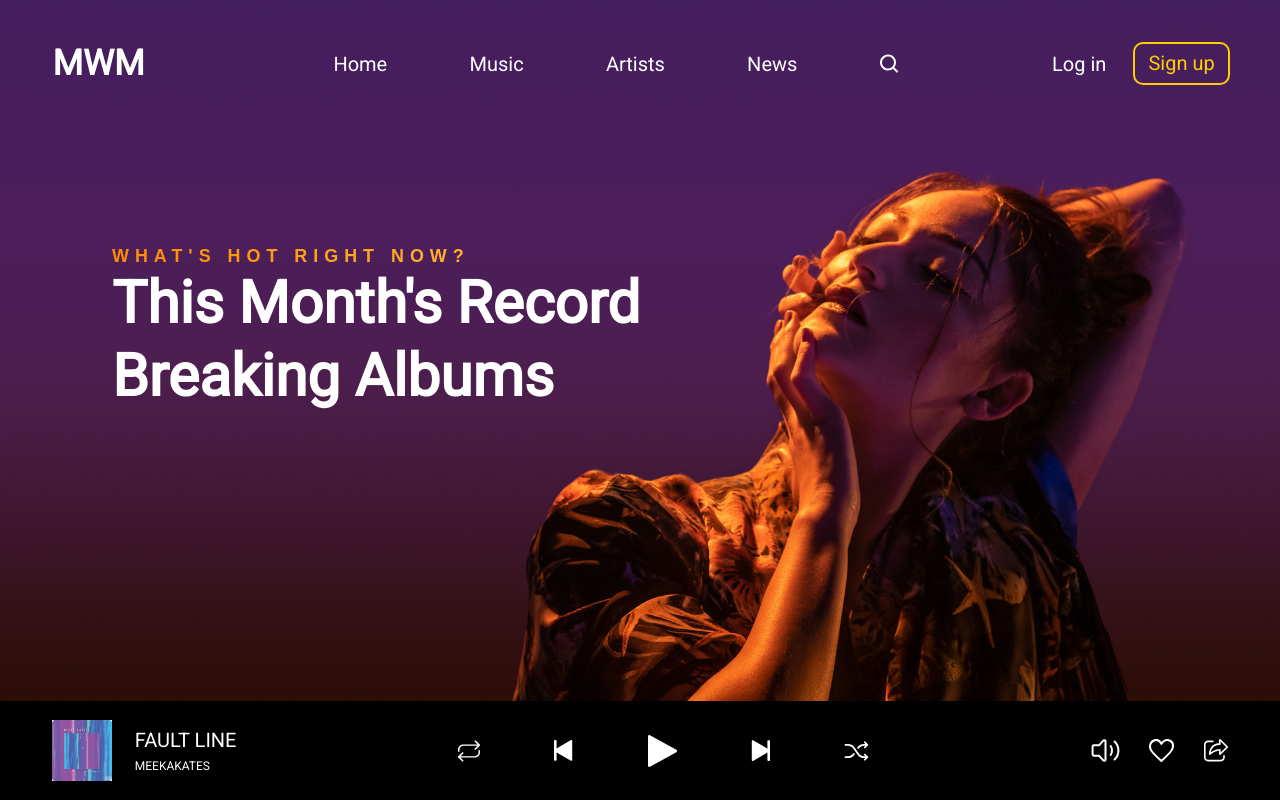
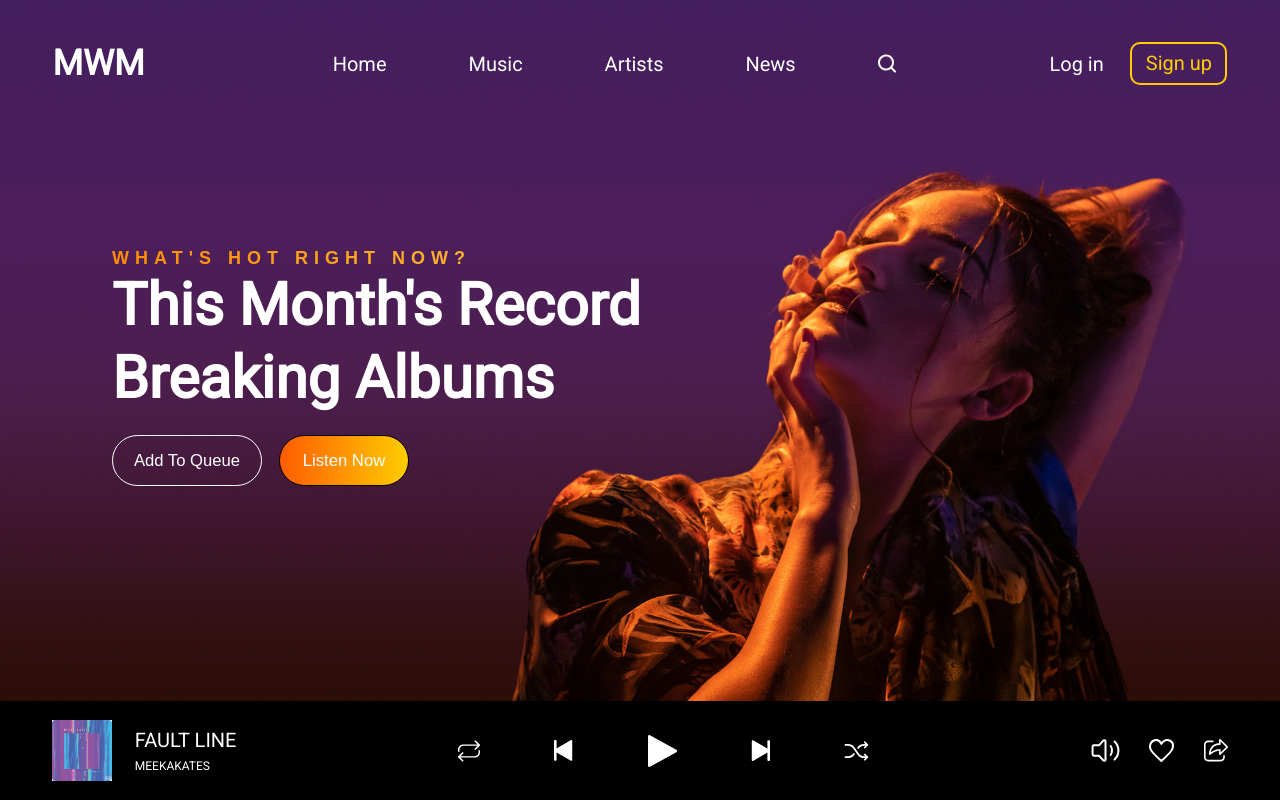
Before and after one commit to beming-dev/Frontend-template, a plain HTML site: page web_01/index.html in a window 1280 px wide. Drawn offline with Linux system fonts and the light colour scheme; a web font is replaced by a local one.

Commit message:
Update main page to make reactive

```diff
--- a/web_01/index.html
+++ b/web_01/index.html
@@ -29,6 +29,10 @@
         <div class="content">
             <div class="des_01">WHAT'S HOT RIGHT NOW?</div>
             <div class="des_02">This Month's Record Breaking Albums</div>
+            <div class="content_buttons">
+                <button class="content_add">Add To Queue</button>
+                <button class="content_listen">Listen Now</button>
+            </div>
         </div>
     </div>
     <div class="player">
--- a/web_01/style.css
+++ b/web_01/style.css
@@ -43,7 +43,7 @@ ul{
     display: flex;
     justify-content: space-between;
     align-items: center;
-    width: 92%;
+    width: calc(100vw - var(--main--default--margin)*2);
     height: 51px;
     margin-left: var(--main--default--margin);
     margin-right: var(--main--default--margin);
@@ -58,7 +58,7 @@ ul{
 
 .main_nav .nav_list{
     display: flex;
-    width: 48%;
+    width: calc(846/1920*100vw);
     justify-content: space-between;
     margin-left: 3%;
 }
@@ -91,17 +91,17 @@ ul{
 }
 
 .content{
-    width: 42%;
-    height: 19%;
+    width: calc(803/1920*100vw);
+    height: calc(362/1080*100vh);
     /* width: 803px; */
     /* height: 362px; */
-    margin-left: 8.75%;
-    margin-top: 12.25%;
+    margin-left: calc(168/1920*100vw);
+    margin-top: calc(214/1080*100vh);
 }
 
 .content .des_01{
     font-family: 'Cabin Condensed', sans-serif;
-    font-size: 1.4vw;
+    font-size: calc(27/1920*100vw);
     /* font-size: 27px; */
     font-weight: 600;
     font-style: normal;
@@ -115,12 +115,40 @@ ul{
 }
 
 .content .des_02{
-    font-size: 4.58vw;
+    margin-bottom: calc(14/1080*100vh);
+    margin-bottom: calc(28/1080*100vh);
+    font-size: calc(88/1920*100vw);
     /* font-size: 88px; */
     font-weight: 700;
     font-style: normal;
     color: white;
     line-height: 124%;
+}
+
+.content .content_buttons{
+    width: calc(445/1920*100vw);
+    display: flex;
+    justify-content: space-between;
+}
+
+.content .content_buttons .content_add{
+    color: white;
+    width: calc(225/1920*100vw);
+    height: calc(69/1080*100vh);
+    font-size: calc(25/1920*100vw);
+    border: 1px solid white;
+    border-radius: calc(69/1080*100vh);
+    background: transparent;
+}
+
+.content .content_buttons .content_listen{
+    color: white;
+    width: calc(194/1920*100vw);
+    height: calc(69/1080*100vh);;
+    font-size: calc(25/1920*100vw);
+    border: 1px solid black;
+    border-radius: calc(69/1080*100vh);
+    background: linear-gradient(to right, #FF5C00, #FFCD00);
 }
 
 .player{
```
